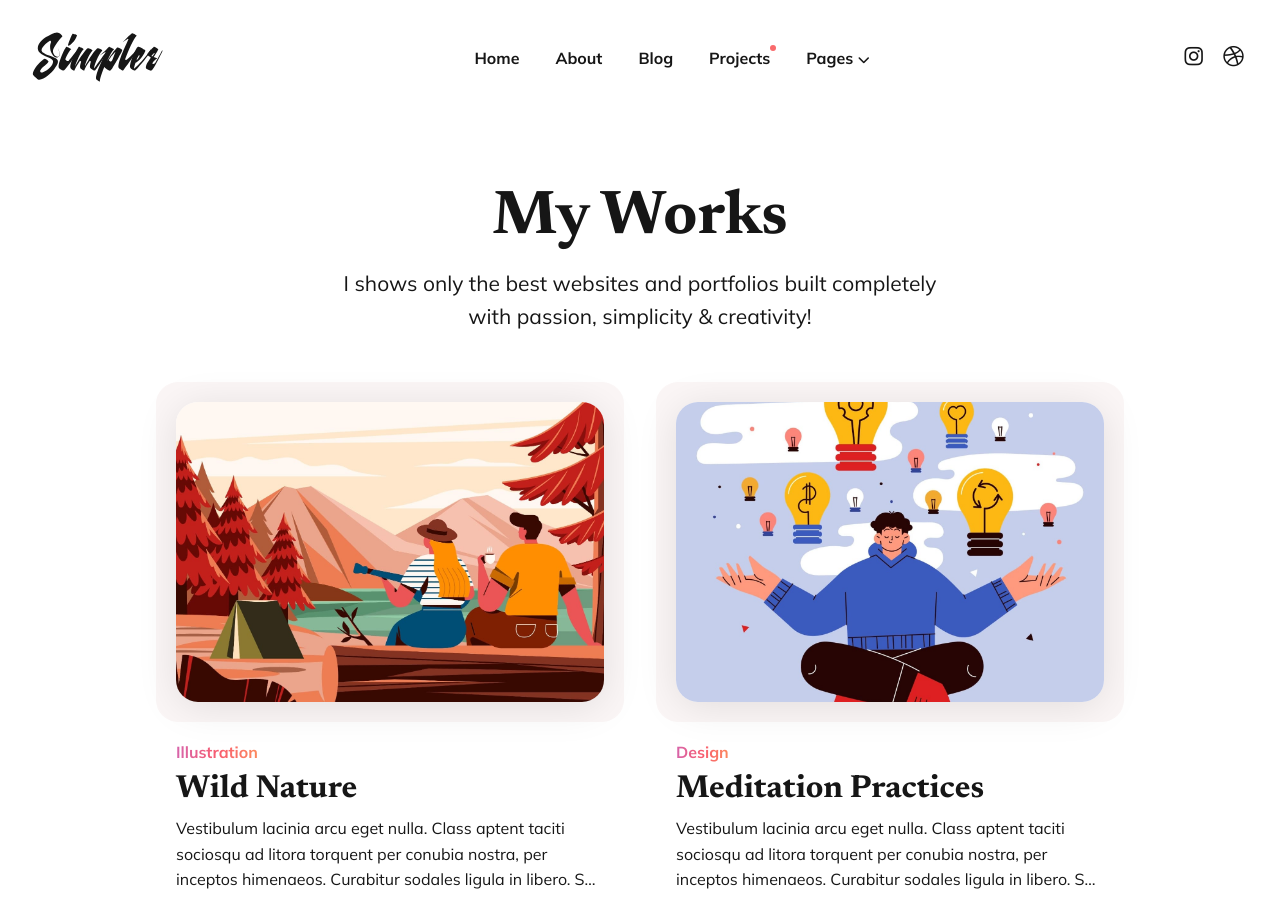
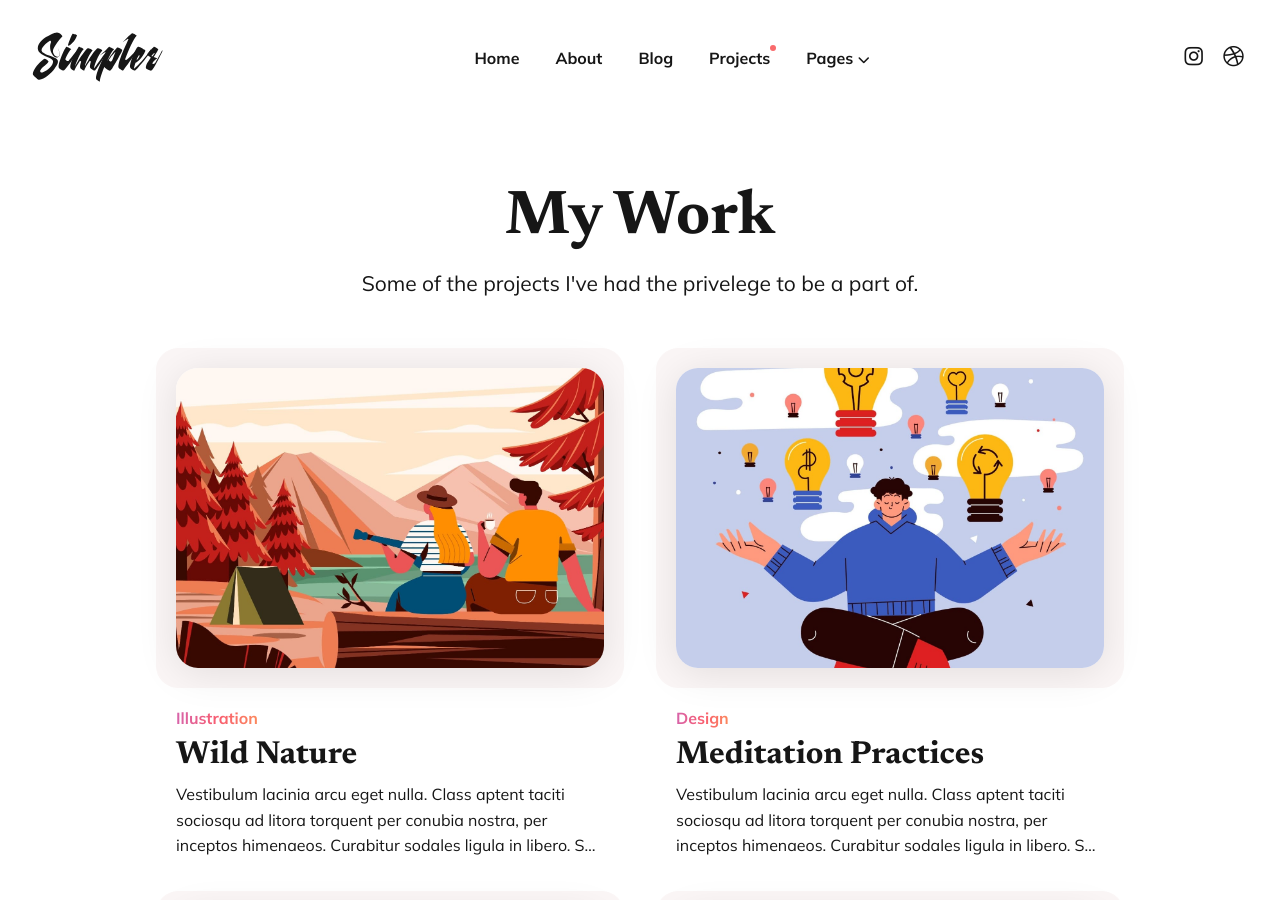
Before and after one commit to tomdeforest/tomdeforest.github.io, a Jekyll site: the page built from projects/index.html, in a window 1280 px wide and 900 px high. Built offline with Jekyll 4.4.1, drawn with Linux system fonts in a browser that asks for light colours.

Commit message:
Minor edit to Project page

```diff
--- a/projects/index.html
+++ b/projects/index.html
@@ -1,7 +1,7 @@
 ---
 layout: default
-title: My Works
-description: I shows only the best websites and portfolios built completely with passion, simplicity & creativity!
+title: My Work
+description: Some of the projects I've had the privelege to be a part of.
 image:
 ---
 
```
